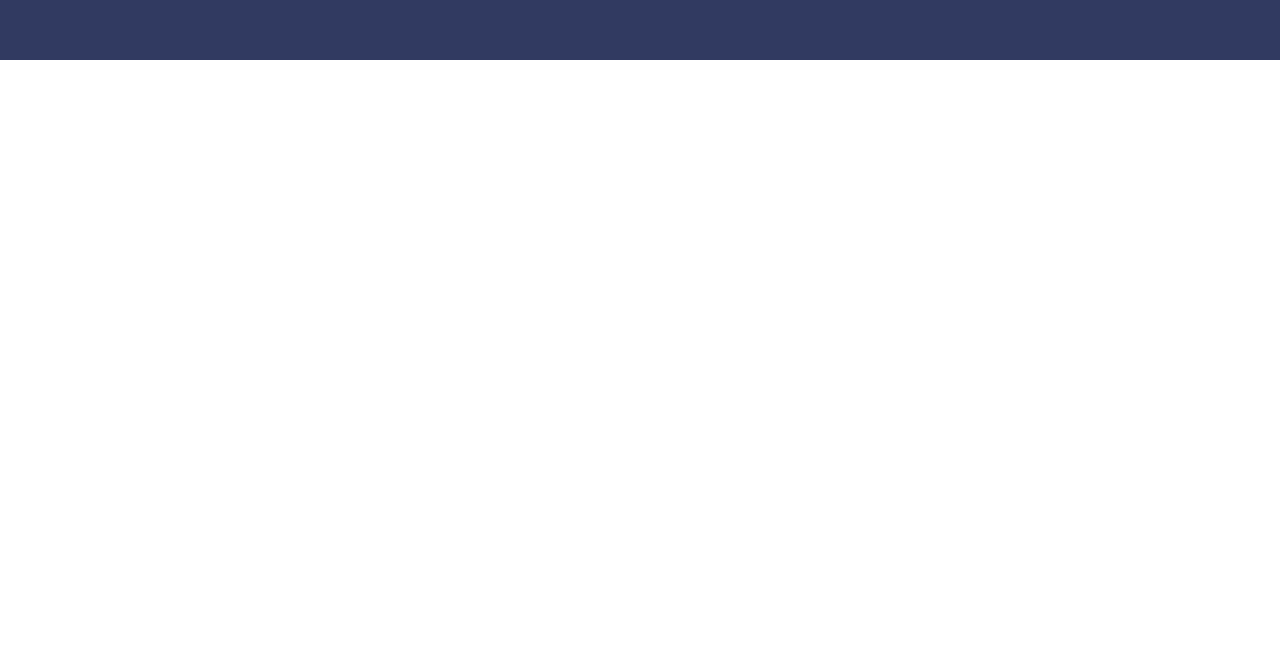
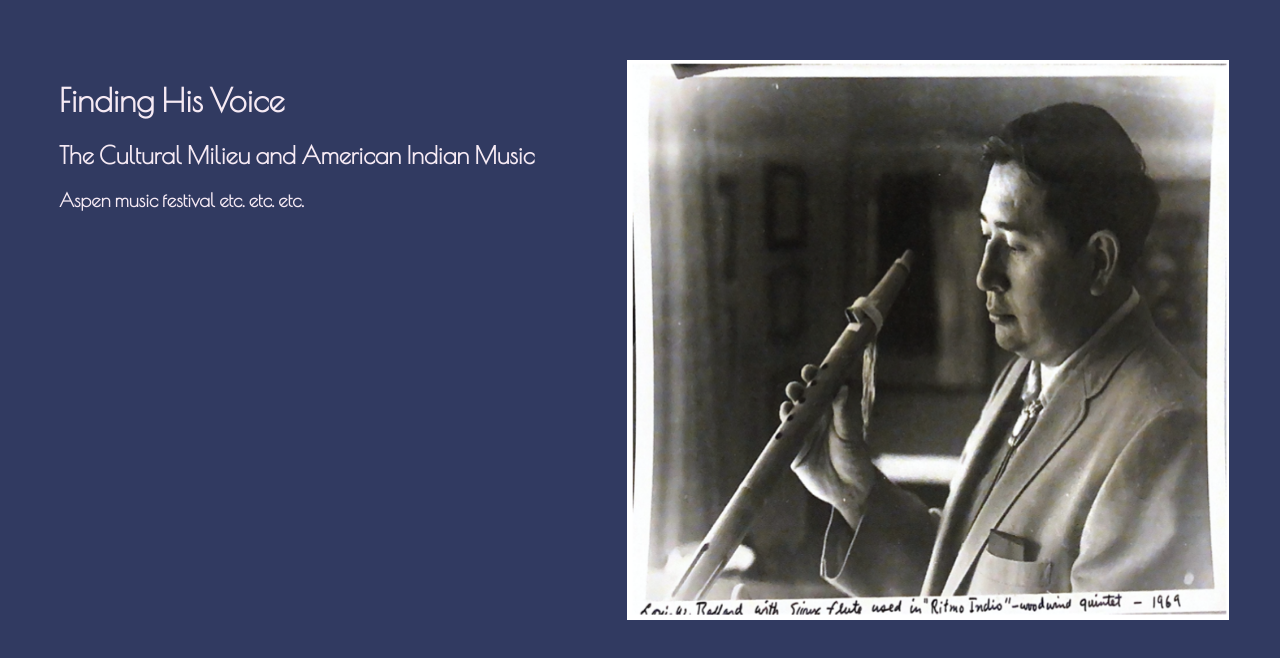
Before and after one commit to Ballard-Art/front-end, a React (Create React App) app in the folder lwb-music/: page /about in a window 1280 px wide. Shown: the part 940-1598 px from the top of the page. Before the commit the page ends 1000 px from the top, so only its background shows below. Built offline with nearby package versions, Linux system fonts and the light colour scheme.

Commit message:
final content holders and ready to deploy

```diff
--- /dev/null
+++ b/lwb-music/src/components/Atom2.js
@@ -0,0 +1,48 @@
+import React from 'react';
+import styled from 'styled-components';
+
+const StyledAtom = styled.div`
+    height: 100vh;
+    width: 100vw;
+    background-position: center;
+    background-repeat: no-repeat;
+    background-size: cover;
+    background-color: #313a61;
+    display: flex;
+    justify-content: left;
+    scroll-snap-align: start;
+`
+const StyledContents = styled.div`
+    display: flex;
+`
+const StyledText = styled.div`
+    height: 60vh;
+    width: 45vw;
+    margin-left: 5%;
+`
+const StyledPic = styled.img`
+    height: 70vh;
+    width: 47vw;
+    margin-left: 8.5%;
+`
+
+function Atom2({ title, subtitle, text, flic }) {
+    return (
+    <StyledAtom>
+        <div>
+            <StyledContents>
+                <StyledText>
+                    <h1>{title}</h1>
+                    <h2>{subtitle}</h2>
+                    <h3>{text}</h3>
+                </StyledText>
+                <div>
+                    <StyledPic src={flic} alt="primary"/>
+                </div>
+            </StyledContents>
+        </div>
+    </StyledAtom>
+    )
+}
+
+export default Atom2
--- a/lwb-music/src/pages/About.js
+++ b/lwb-music/src/pages/About.js
@@ -1,7 +1,9 @@
 import React from 'react'
 import Menu from '../components/Menu';
 import Atom from '../components/Atom';
+import Atom2 from '../components/Atom2';
 import School from '../assets/seneca_ndns.png';
+import Flute from '../assets/lwb_flute.png';
 
 function About() {
     return (
@@ -23,6 +25,12 @@ function About() {
                 subtitle='"Kill the Indian in him and save the man"'
                 text='Louis was born to Quapaw and Cherokee parents near Devils Promenade, Oklahoma on July 8, 1931. He attended the Seneca Indian Boarding School that was located in Wyandotte, Oklahoma from the age of six. Boys at the school were taught carpentry and farm management. The school was initially founded in the 1870s by Quakers as a mission. The general purpose of all Indian boarding schools was to remove children from their traditional customs and assimilate them into the predominant European culture. Louis resisted the strict indoctrination techniques and contiuned to speak his native Quapaw language and practice native dances. He was punished for doing so, but left the school retaining his culture and language.'
             />
+            <Atom2
+                flic={Flute}
+                title='Finding His Voice'
+                subtitle='The Cultural Milieu and American Indian Music'
+                text='Aspen music festival etc. etc. etc.'
+            />
         </div>
         </div>
     )
```
Also changed, not shown: lwb-music/src/assets/lwb_flute.png (added).
